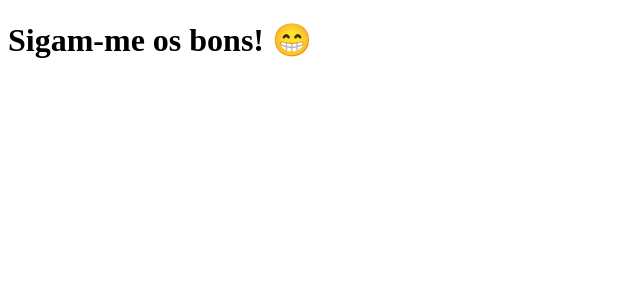
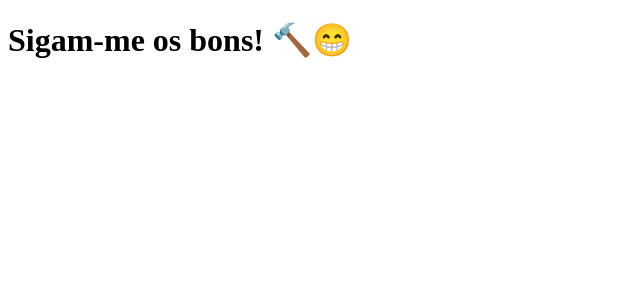
Before and after one commit to wallace-braga/clone-tabnews, a Next.js app: page / in a window 1280 px wide. Shown: the top 300 px of the page, without its empty margins (0-640 px from the left). Built offline with nearby package versions, Linux system fonts and the light colour scheme.

Commit message:
Adicionado martelo! (Testando desenvolvimento local com env windows)

```diff
--- a/pages/index.js
+++ b/pages/index.js
@@ -1,5 +1,5 @@
 function Home() {
-  return <h1>Sigam-me os bons! 😁</h1>;
+  return <h1>Sigam-me os bons! 🔨😁</h1>;
 }
 
 export default Home;
```
